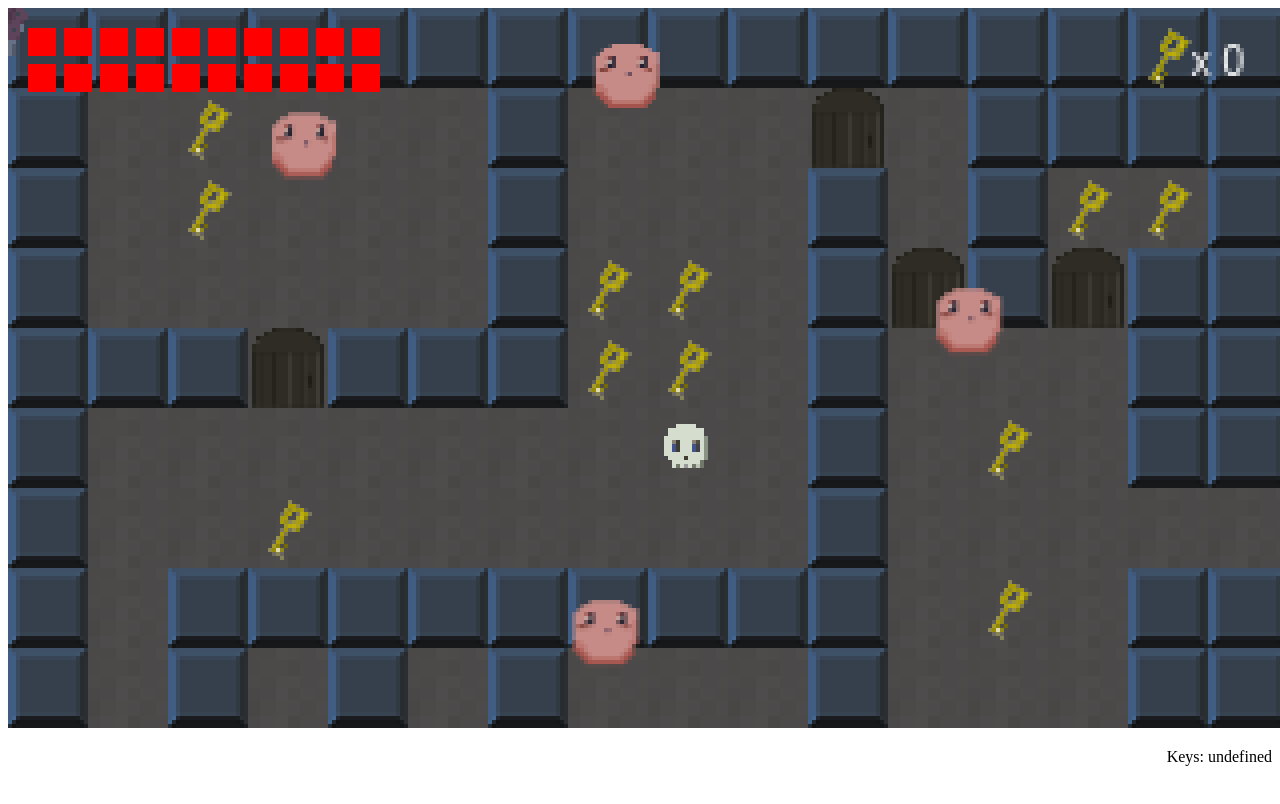
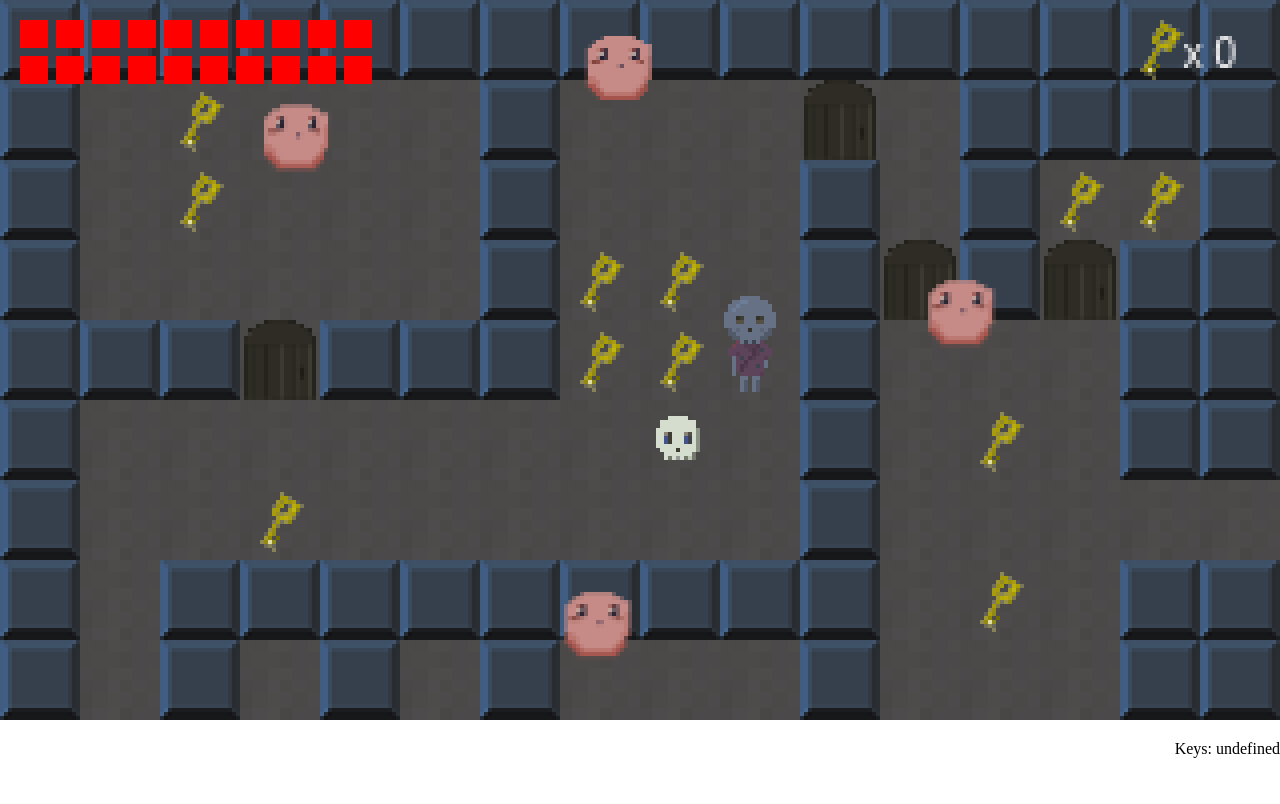
Before and after one commit to gamkedo-la/Mage-Hook, a plain HTML site: page game.html in a window 1280 px wide. Drawn offline with Linux system fonts and the light colour scheme.

Commit message:
player starting position is now a const

```diff
--- a/game.html
+++ b/game.html
@@ -5,10 +5,10 @@
 	<meta content="utf-8" http-equiv="encoding">
 </head>
 
-<body style="height: 100vh;"><!--
-    display: flex;-->
-<canvas id="gameCanvas" width="320" height="180" style="height:90%; margin: 0 auto;
-image-rendering: pixelated; -ms-interpolation-mode: nearest-neighbor;
+<body style="height:100%; width:100%; margin:0; padding:0;">
+<canvas id="gameCanvas" width="320" height="180" style="width:100%; margin:auto; padding:0; outline:0;
+image-rendering: pixelated;
+-ms-interpolation-mode: nearest-neighbor;
 image-rendering: -webkit-optimize-contrast;
 image-rendering: -webkit-crisp-edges;
 image-rendering: -moz-crisp-edges;
--- a/js/Player.js
+++ b/js/Player.js
@@ -13,6 +13,9 @@ const SOUTH = 2;
 const EAST = 3;
 const WEST = 4;
 
+const STARTING_POSITION_X = 188;
+const STARTING_POSITION_Y = 86;
+
 function playerClass() {
 	var isMoving = false;
 	var wasMoving = false;
@@ -20,10 +23,10 @@ function playerClass() {
 	var wasFacing = isFacing;
 	var isAttacking = false;
 	var wasAttacking = false;
+
 	var playerAtStartingPosition = true;
-
-	this.x = 0;
-	this.y = 0;
+	this.x = STARTING_POSITION_X;
+	this.y = STARTING_POSITION_Y;
 
 	this.name = "Untitled Player";
 	this.maxHealth = 20;
```
